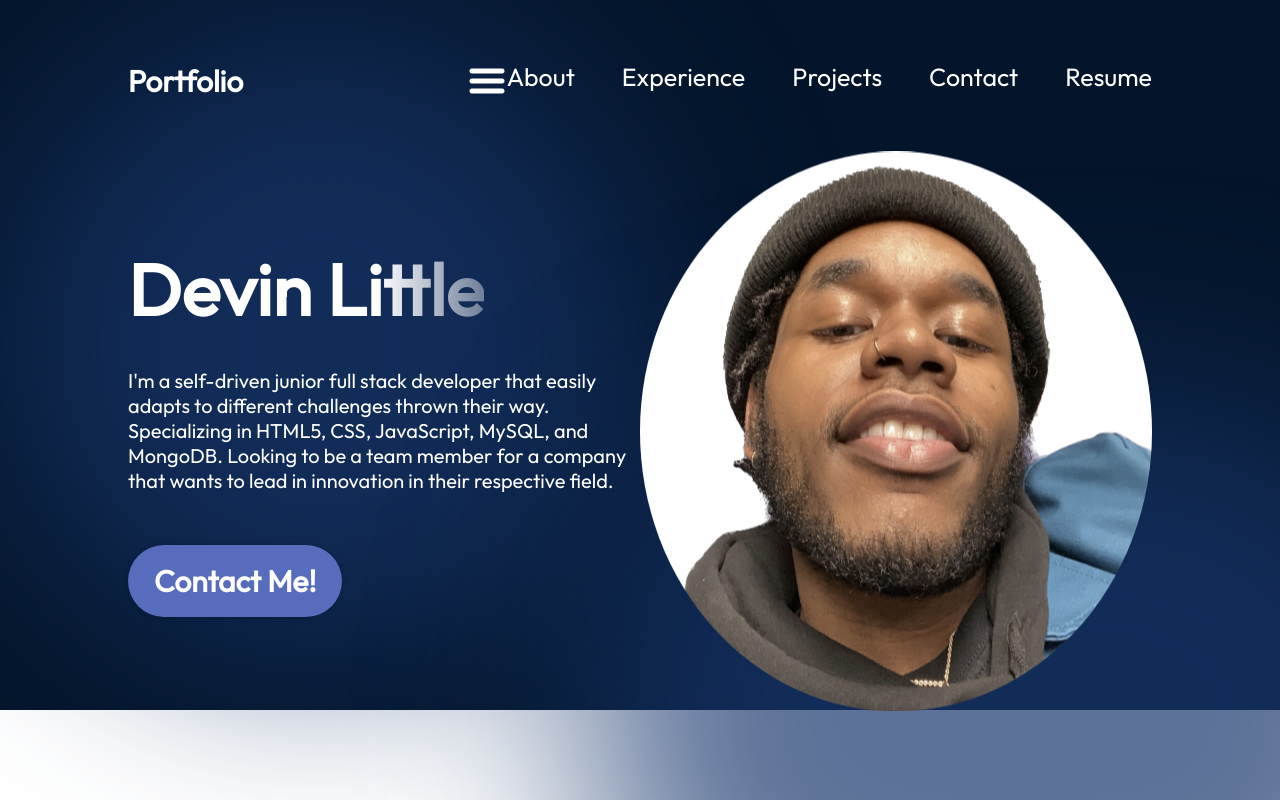
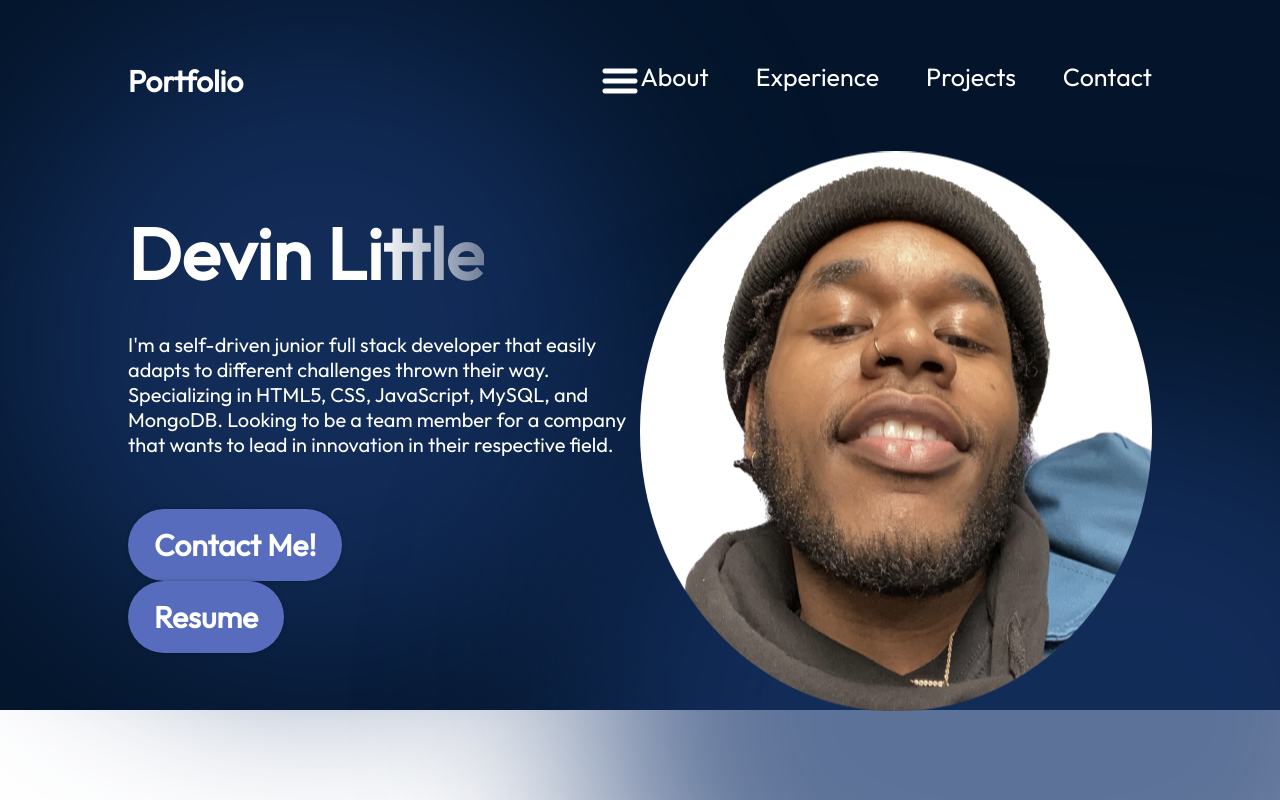
Before and after one commit to devinjl665/React-Portfolio, a React (Vite) app in the folder React-Portfolio/: page / in a window 1280 px wide. Shown: the top 800 px of the page. Built offline with nearby package versions, Linux system fonts and the light colour scheme.

Commit message:
Added About section

```diff
--- a/React-Portfolio/src/components/hero/hero.jsx
+++ b/React-Portfolio/src/components/hero/hero.jsx
@@ -9,6 +9,7 @@ export const Hero = () => {
             <p className={styles.description}>I'm a self-driven junior full stack developer that easily adapts to different challenges thrown their way. Specializing in HTML5, CSS, JavaScript, MySQL, and MongoDB. Looking to be a team member for a company that wants to lead in innovation in their respective field.
             </p>
             <a href="mailto:devinjl665@gmail.com" className={styles.contactBtn}>Contact Me!</a>
+            <a href="" className={styles.resumeBtn}>Resume</a>
         </div>
         <img src={getImageUrl("hero/Devin.png")} alt="Image of Devin Little" className={styles.heroImg}/>
             <div className={styles.topBlur} />
--- a/React-Portfolio/src/components/hero/hero.module.css
+++ b/React-Portfolio/src/components/hero/hero.module.css
@@ -43,6 +43,17 @@
 
 
 .contactBtn {
+    text-decoration: none;
+    background-color: var(--color-primary);
+    color: var(--color-text);
+    border-radius: 100px;
+    font-size: 30px;
+    font-weight: 600;
+    padding: 17px 26px;
+    box-shadow: 0 0 4px rgba(0, 0, 0, 0.25);
+}
+
+.resumeBtn {
     text-decoration: none;
     background-color: var(--color-primary);
     color: var(--color-text);
--- a/React-Portfolio/src/components/navbar/navbar.jsx
+++ b/React-Portfolio/src/components/navbar/navbar.jsx
@@ -25,7 +25,6 @@ export const Navbar = () => {
                 <li><a href="#experience">Experience</a></li>
                 <li><a href="#projects">Projects</a></li>
                 <li><a href="#contact">Contact</a></li>
-                <li><a href="#resume">Resume</a></li>
             </ul>
         </div>
         </nav>
```
